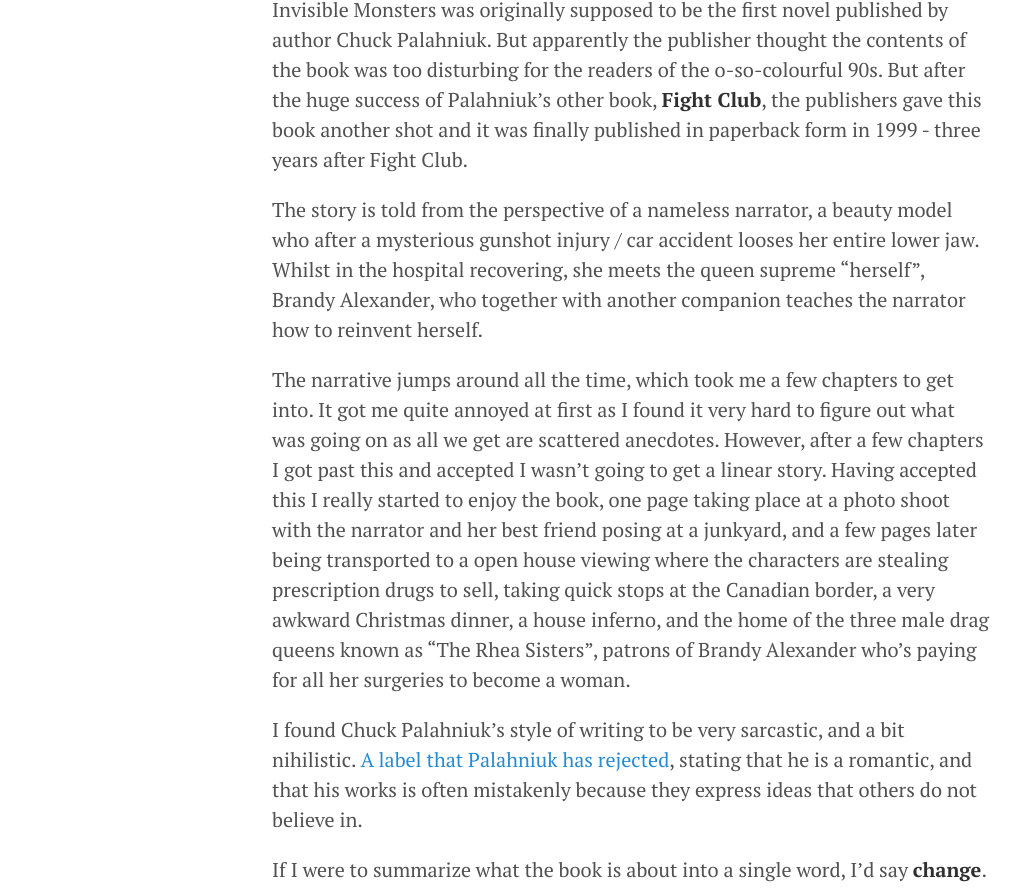
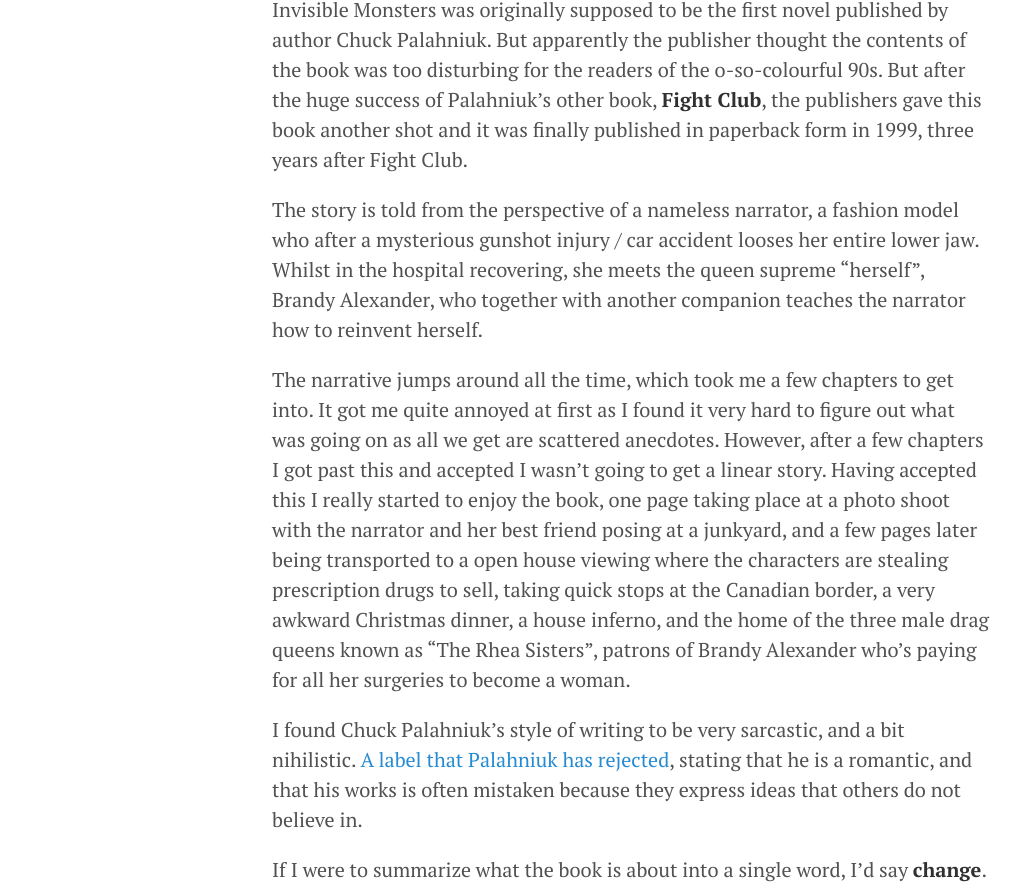
Before and after one commit to Questo/questo.github.io, a Jekyll site: the page built from _posts/2020-03-16-book-review-invisible-monters.md, in a window 1280 px wide. Shown: the part 347-1237 px from the top of the page, without its empty margins (8-1028 px from the left). Built offline with Jekyll 4.4.1, drawn with Linux system fonts in a browser that asks for light colours.

Commit message:
small editorial changes

```diff
--- a/_posts/2020-03-16-book-review-invisible-monters.md
+++ b/_posts/2020-03-16-book-review-invisible-monters.md
@@ -5,13 +5,13 @@
 
 I borrowed this book from my relative after a visit and once I got home and began reading it I just couldn't put it down, it was very captivating in it's story-telling and the style of it's writing.
 
-Invisible Monsters was originally supposed to be the first novel published by author Chuck Palahniuk. But apparently the publisher thought the contents of the book was too disturbing for the readers of the o-so-colourful 90s. But after the huge success of Palahniuk's other book, **Fight Club**, the publishers gave this book another shot and it was finally published in paperback form in 1999 - three years after Fight Club.
+Invisible Monsters was originally supposed to be the first novel published by author Chuck Palahniuk. But apparently the publisher thought the contents of the book was too disturbing for the readers of the o-so-colourful 90s. But after the huge success of Palahniuk's other book, **Fight Club**, the publishers gave this book another shot and it was finally published in paperback form in 1999, three years after Fight Club.
 
-The story is told from the perspective of a nameless narrator, a beauty model who after a mysterious gunshot injury / car accident looses her entire lower jaw. Whilst in the hospital recovering,  she meets the queen supreme "herself", Brandy Alexander, who together with another companion teaches the narrator how to reinvent herself.
+The story is told from the perspective of a nameless narrator, a fashion model who after a mysterious gunshot injury / car accident looses her entire lower jaw. Whilst in the hospital recovering,  she meets the queen supreme "herself", Brandy Alexander, who together with another companion teaches the narrator how to reinvent herself.
 
 The narrative jumps around all the time, which took me a few chapters to get into. It got me quite annoyed at first as I found it very hard to figure out what was going on as all we get are scattered anecdotes. However, after a few chapters I got past this and accepted I wasn't going to get a linear story. Having accepted this I really started to enjoy the book, one page taking place at a photo shoot with the narrator and her best friend posing at a junkyard, and a few pages later being transported to a open house viewing where the characters are stealing prescription drugs to sell, taking quick stops at the Canadian border, a very awkward Christmas dinner, a house inferno, and the home of the three male drag queens known as "The Rhea Sisters", patrons of Brandy Alexander who's paying for all her surgeries to become a woman.
 
-I found Chuck Palahniuk's style of writing to be very sarcastic, and a bit nihilistic. [A label that Palahniuk has rejected](https://en.wikipedia.org/wiki/Chuck_Palahniuk#Reception_and_criticism), stating that he is a romantic, and that his works is often mistakenly because they express ideas that others do not believe in.
+I found Chuck Palahniuk's style of writing to be very sarcastic, and a bit nihilistic. [A label that Palahniuk has rejected](https://en.wikipedia.org/wiki/Chuck_Palahniuk#Reception_and_criticism), stating that he is a romantic, and that his works is often mistaken because they express ideas that others do not believe in.
 
 If I were to summarize what the book is about into a single word, I'd say **change**. Every character in this story wants to change out of what they are, some for very destructive reasons, and others for less so.
 
```
Also changed, not shown: about.md (+1 -1 lines).
